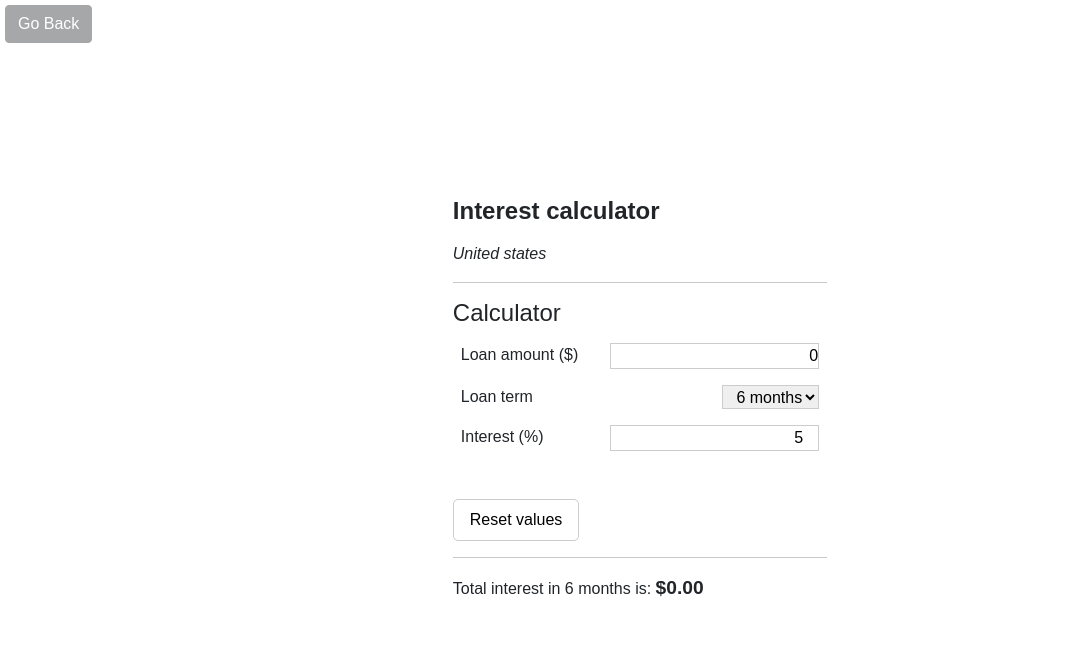
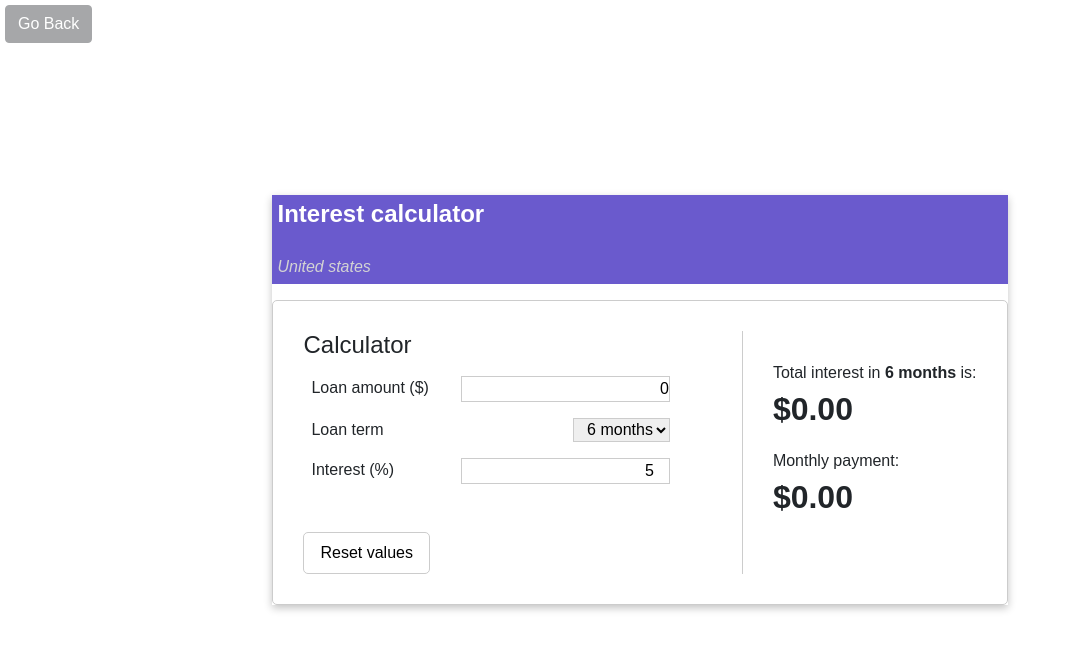
Before and after one commit to ToniRajamaki/Ezprojects, a React (Create React App) app: page /intrest-calculator in a window 1280 px wide. Shown: the top 650 px of the page, without its empty margins (0-1069 px from the left). Built offline with nearby package versions, Linux system fonts and the light colour scheme; a web font is replaced by a local one.

Commit message:
finished working on interestcalculator

```diff
--- a/src/Components/Container.js
+++ b/src/Components/Container.js
@@ -34,7 +34,7 @@ const data = [
   {
     id: 3,
     image:
-      'https://www.greatfrontend.com/img/questions/mortgage-calculator/google-mortgage-calculator-example.png',
+      'https://i.imgur.com/K934cZu.png',
     name: 'IntrestCalculator',
     info: 'A simple application that displays a set of birthdays from an API. ',
     bColor: '#fff',
--- a/src/Projects/IntrestCalculator.js
+++ b/src/Projects/IntrestCalculator.js
@@ -14,17 +14,21 @@ function InterestCalculator() {
     return interest.toFixed(2)
   }
   const ResetValues = () => {
-    setLoanAmount(0);
-    setLoanTerm(6);
-    setInterestRate(5);
+    setLoanAmount(0)
+    setLoanTerm(6)
+    setInterestRate(5)
   }
 
   return (
-    <div>
+    <div className='calc-window'>
       <BackButton />
+      <div className='calc-title'>
         <h1 className='ic-title'>Interest calculator</h1>
         <p className='country'>United states</p>
-      <hr></hr>
+        {/* <hr></hr> */}
+      </div>
+      <div className='calculator-results-container'>
+        <div className='calculator'>
           <h4>Calculator</h4>
           <form>
             <div className='userInput'>
@@ -73,14 +77,25 @@ const ResetValues = () => {
 
             <br></br>
           </form>
-      <button className='reset-button' onClick={ResetValues}>Reset values</button>
+          <button className='reset-button' onClick={ResetValues}>
+            Reset values
+          </button>
           <br></br>
-      <hr></hr>
-      <div>
-        Total interest in {loanTerm} months is:{' '}
+        </div>
+
+        <div className='calc-results'>
+          Total interest in <span className='loan-term'>{loanTerm+" "}
+        months</span> is: <br></br>
           <span className='result-digit'>
             ${ComputeInterest(loanAmount, loanTerm, interestRate)}
           </span>
+          <div className='monthly-calc'>
+            Monthly payment: <br></br>
+            <span className='result-digit'>
+              ${(ComputeInterest(loanAmount, loanTerm, interestRate) / loanTerm).toFixed(2)}
+            </span>
+          </div>
+        </div>
       </div>
     </div>
   )
--- a/src/Projects/Styles/IntrestCalculator.css
+++ b/src/Projects/Styles/IntrestCalculator.css
@@ -2,11 +2,16 @@
     font-size: 1.5rem;
     font-weight: 600;
     margin-bottom: 1rem;
+    color: #fff;
+    padding: 5px;
+    padding-bottom: -5px;
 }
 
 .country{
     margin-bottom: 1rem;
     font-style: italic;
+    color:lightgray;
+    padding: 5px;
 }
 .userInput{
     display: flex;
@@ -16,15 +21,21 @@
 }
 
 .result-digit{
-    font-size: 1.2rem;
+    font-size: 2rem;
     font-weight: 600;
     margin-bottom: 1rem;
+    display: flex;
+
 }
 .calcInput{
     border: 1px solid #ccc !important;
     text-align: right; /* Added to align calcInput to the right */
 }
 
+.calcInput::before{
+    content:"$";
+    font-size: 0.8rem; /* Adjust this value as needed */
+}
 .reset-button{
     margin-top: 1rem;
     padding: 0.5rem 1rem;
@@ -34,3 +45,28 @@
     cursor: pointer;
     transition: all 0.3s ease-in-out;
 }
+.calc-title{
+    background-color: slateblue;
+}
+
+.calculator-results-container{
+    display: flex;
+    gap: 4rem;
+    border:#ccc 1px solid;
+    padding: 30px;
+    border-radius: 5px;
+}
+
+.calc-results{
+    padding-top: 30px;
+    border-left: #ccc 1px solid;
+    padding-left: 30px;
+}
+
+.loan-term{
+    font-weight: 600;
+}
+
+.calc-window{
+    box-shadow: rgba(0, 0, 0, 0.24) 0px 3px 8px;
+}
```
Lines whose indentation alone changed are shown as unchanged.
